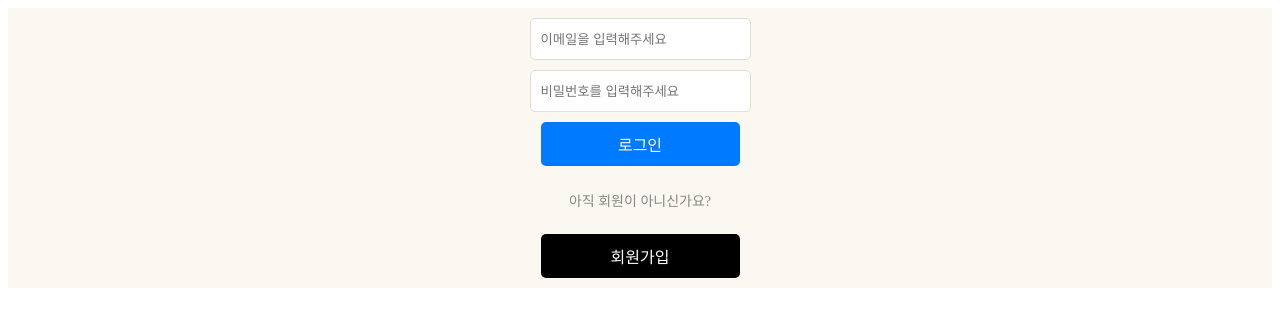
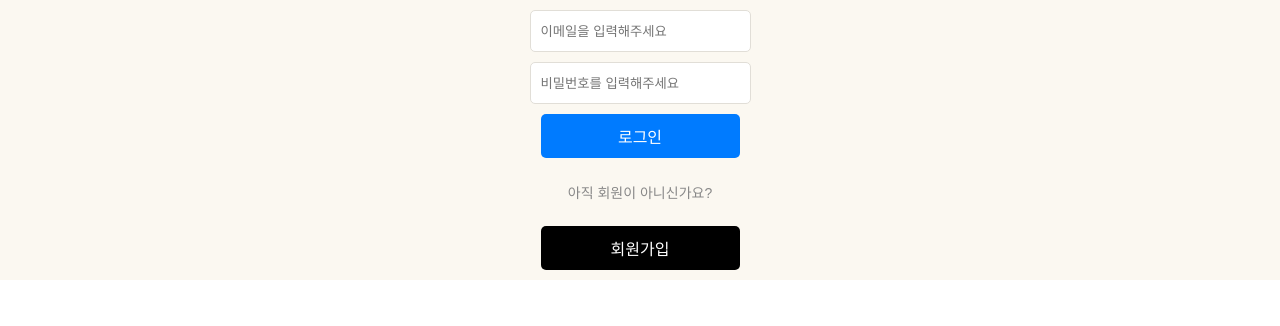
Before and after one commit to LinkHackathonTeam9/Team9_FrontEnd, a React (Vite) app: page / in a window 1280 px wide. Shown: the top 326 px of the page. Built offline with nearby package versions, Linux system fonts and the light colour scheme.

Commit message:
Remove global margin

```diff
--- a/src/App.css
+++ b/src/App.css
@@ -0,0 +1,4 @@
+body {
+    margin: 0;
+    font-family: Arial, sans-serif;
+}
```
